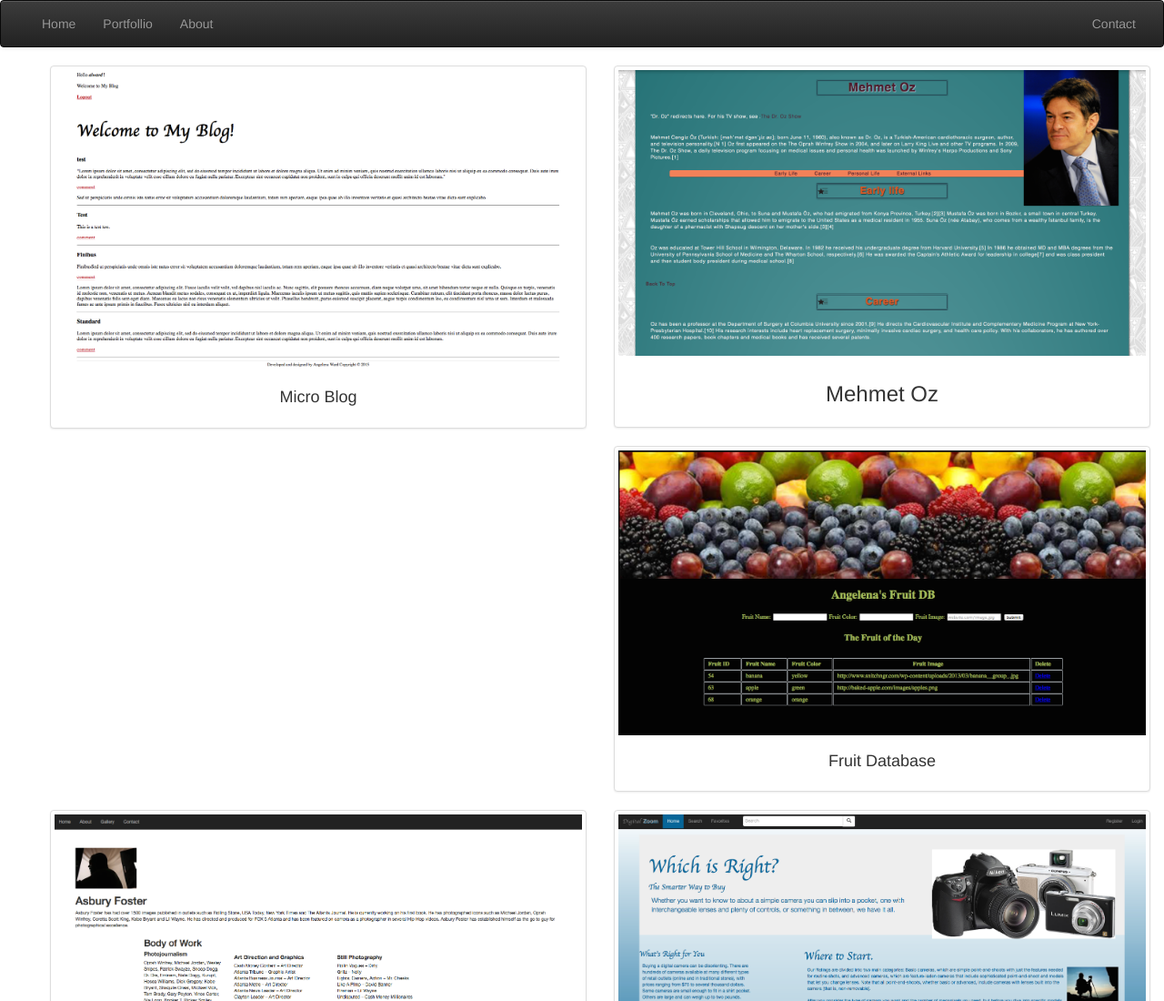
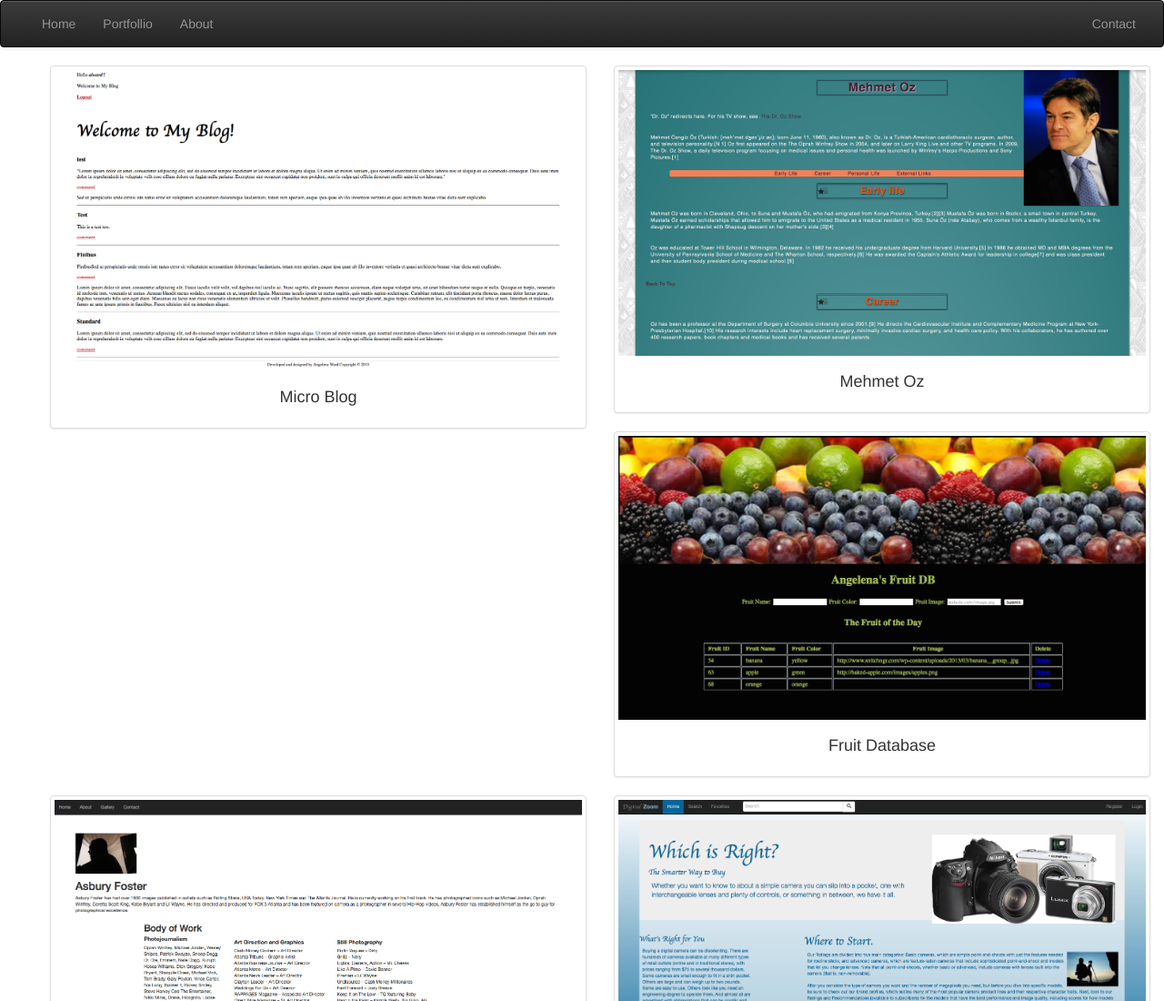
Before and after one commit to alward79/Portfolio, a website: page index.html in a window 1280 px wide. Shown: the top 1100 px of the page at 91% size. Drawn offline with nearby package versions, Linux system fonts and the light colour scheme.

Commit message:
cleaning up design

```diff
--- a/index.html
+++ b/index.html
@@ -72,7 +72,7 @@
                 <div class="thumbnail">
                     <img src="img/Mehmet Oz.png" class="image-responsive">
                     <div class="caption">
-                         <h3>Mehmet Oz</h3>
+                         <h4>Mehmet Oz</h4>
                     </div>
                 </div>
             </div>
```
